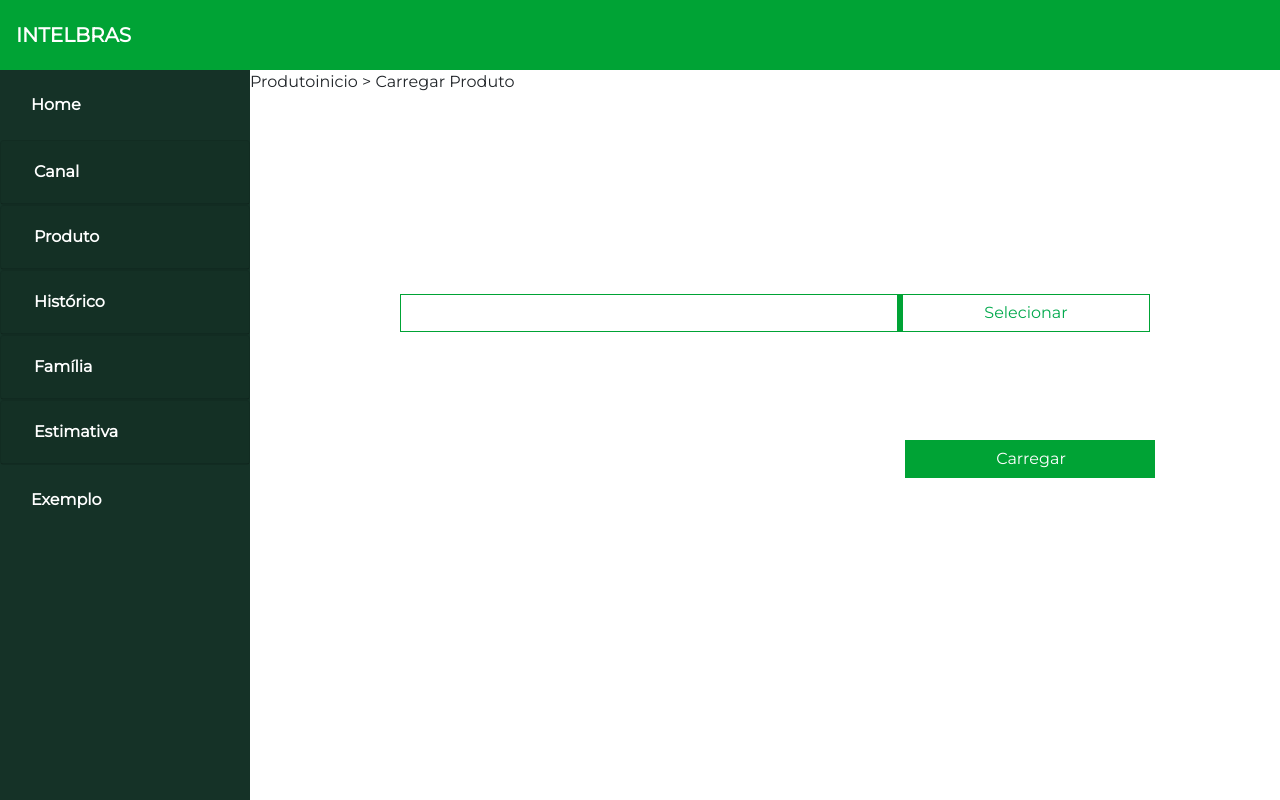
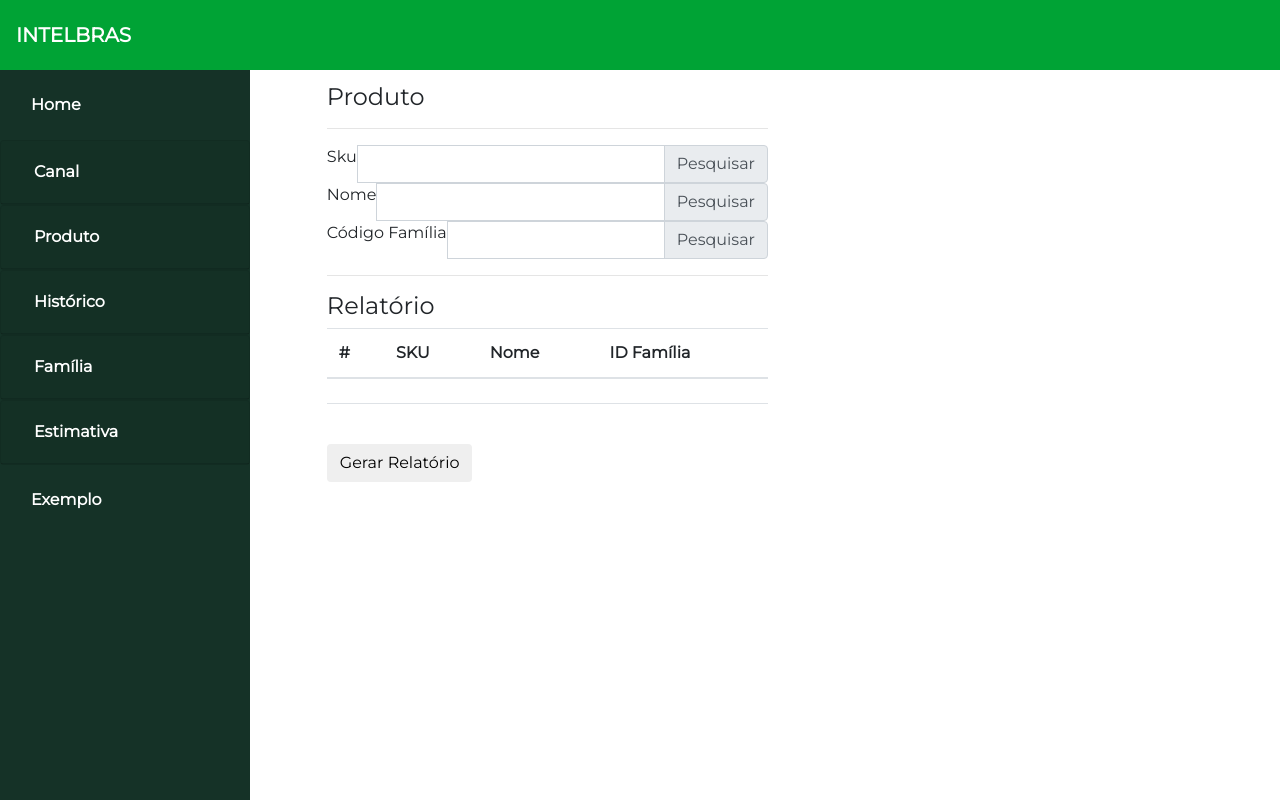
Before and after one commit to senaisc-florianopolis/projeto-maria-2-frontend, an Angular app: page /example in a window 1280 px wide. Shown: the top 800 px of the page. Built offline with nearby package versions, Linux system fonts and the light colour scheme; no server answers.

Commit message:
- criando base html sem css para página de relatório

```diff
--- a/src/app/app.component.html
+++ b/src/app/app.component.html
@@ -2,7 +2,6 @@
 <div class="container-fluid">
     <div class="row">
         <app-sidenav></app-sidenav>
-        <app-carregar></app-carregar>
         <div class="intelbras-content">
             <router-outlet></router-outlet>
         </div>
--- a/src/app/components/example/example.component.html
+++ b/src/app/components/example/example.component.html
@@ -1,21 +1,57 @@
-<div class="container">
-    <div class="row">
-      <button routerLink="new" type="button" class="btn btn-primary">Create</button>
+    <h4>Produto</h4>
+    <hr>
+
+  <div class="input-group mb-8">
+    <label>Sku </label>
+    <input type="text" class="form-control" aria-label="Recipient's username" aria-describedby="basic-addon2">
+    <div class="input-group-append">
+      <span class="input-group-text" id="basic-addon2">Pesquisar</span>
     </div>
-    <div class="row">
-        <table class="table">
+  </div>
+
+  <div class="input-group mb-8">
+      <label>Nome </label>
+      <input type="text" class="form-control" aria-label="Recipient's username" aria-describedby="basic-addon2">
+      <div class="input-group-append">
+        <span class="input-group-text" id="basic-addon2">Pesquisar</span>
+      </div>
+  </div>
+
+  <div class="input-group mb-8">
+      <label>Código Família </label>
+      <input type="text" class="form-control" aria-label="Recipient's username" aria-describedby="basic-addon2">
+      <div class="input-group-append">
+        <span class="input-group-text" id="basic-addon2">Pesquisar</span>
+      </div>
+  </div>
+
+  <hr>
+
+  <h4>Relatório</h4>
+
+  <table class="table table-hover">
       <thead>
         <tr>
           <th scope="col">#</th>
-                <th scope="col">Title</th>
+          <th scope="col">SKU</th>
+          <th scope="col">Nome</th>
+          <th scope="col">ID Família</th>
         </tr>
       </thead>
       <tbody>
-              <tr *ngFor="let item of data">
-                <td>{{item.id | json}}</td>
-                <td>{{item.title | json}}</td>
+        <tr>
+          <th scope="row"> </th>
+          <td>  </td>
+          <td> </td>
+          <td> </td>
+        </tr>
+        <tr>
+          <th scope="row"> </th>
+          <td> </td>
+          <td> </td>
+          <td> </td>
         </tr>
       </tbody>
     </table>
-    </div>
-  </div>
+
+    <button class="btn btn-sucess">Gerar Relatório</button>
```
Lines whose indentation alone changed are shown as unchanged.
